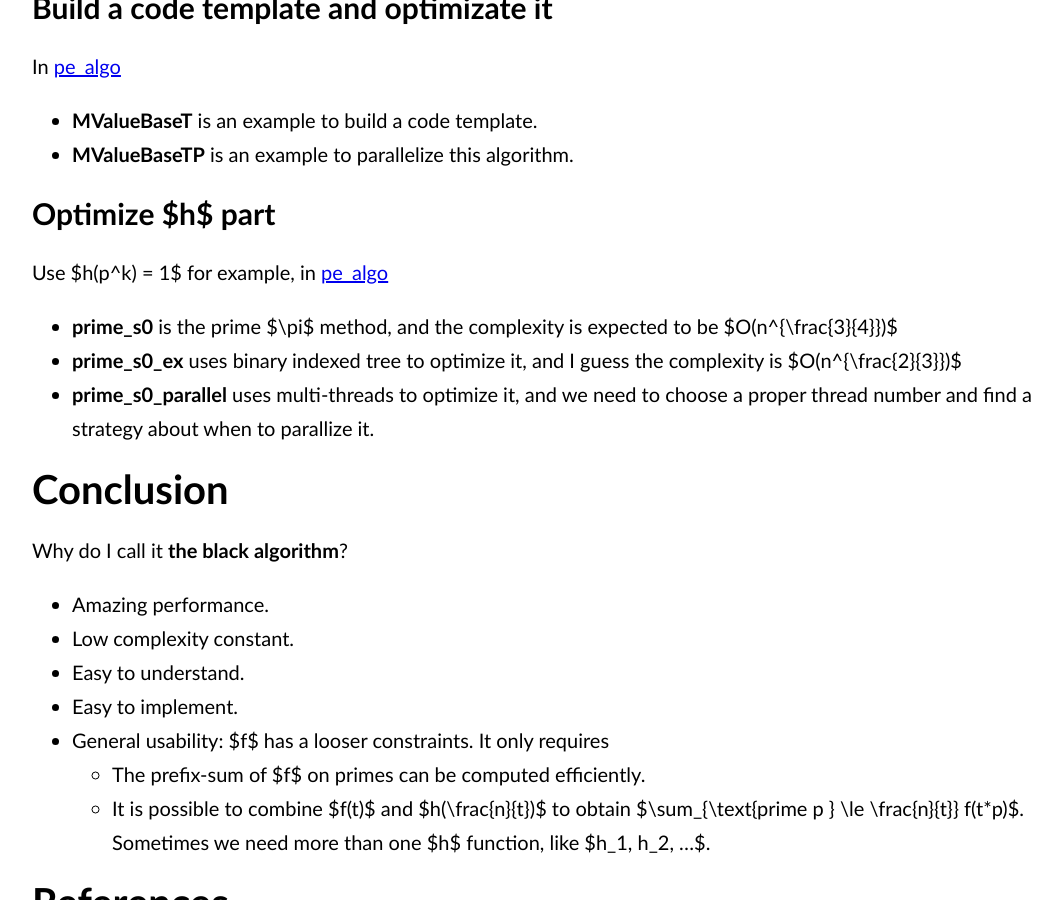
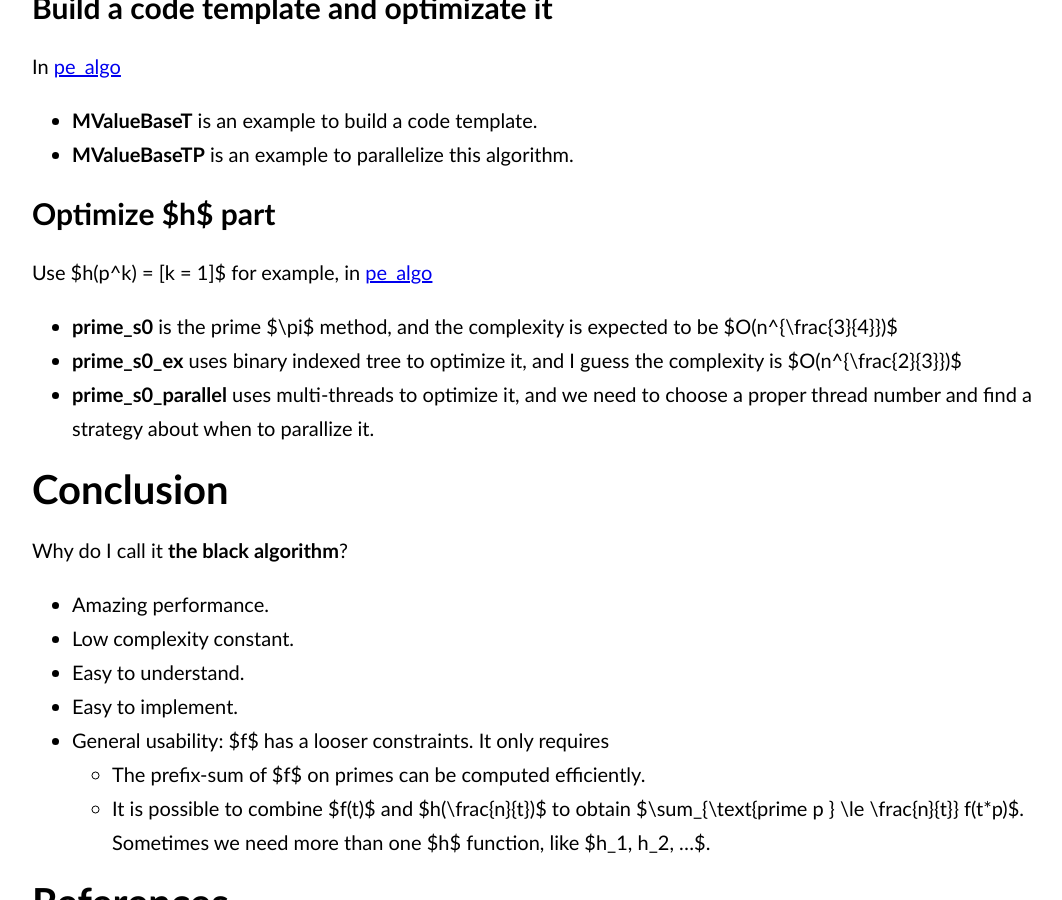
Before and after one commit to baihacker/main, a Jekyll site: the page built from docs/_posts/2020-04-12-The_prefix-sum_of_multiplicative_function_the_black_algorithm.md, in a window 1280 px wide and 900 px high, scrolled down 4190 px. Shown: the whole window, without its empty margins (96-1158 px from the left). Built offline with Jekyll 4.4.1, drawn with Linux system fonts in a browser that asks for light colours.

Commit message:
Refine words.

```diff
--- a/docs/_posts/2020-04-12-The_prefix-sum_of_multiplicative_function_the_black_algorithm.md
+++ b/docs/_posts/2020-04-12-The_prefix-sum_of_multiplicative_function_the_black_algorithm.md
@@ -141,7 +141,7 @@ In [pe_algo](https://github.com/baihacker/pe/blob/master/pe_algo){:target="_blan
 * **MValueBaseTP** is an example to parallelize this algorithm.
 
 ## Optimize $h$ part
-Use $h(p^k) = 1$ for example, in [pe_algo](https://github.com/baihacker/pe/blob/master/pe_algo){:target="_blank"}
+Use $h(p^k) = [k = 1]$ for example, in [pe_algo](https://github.com/baihacker/pe/blob/master/pe_algo){:target="_blank"}
 * **prime_s0** is the prime $\pi$ method, and the complexity is expected to be $O(n^{\frac{3}{4}})$
 * **prime_s0_ex** uses binary indexed tree to optimize it, and I guess the complexity is $O(n^{\frac{2}{3}})$
 * **prime_s0_parallel** uses multi-threads to optimize it, and we need to choose a proper thread number and find a strategy about when to parallize it.
```
